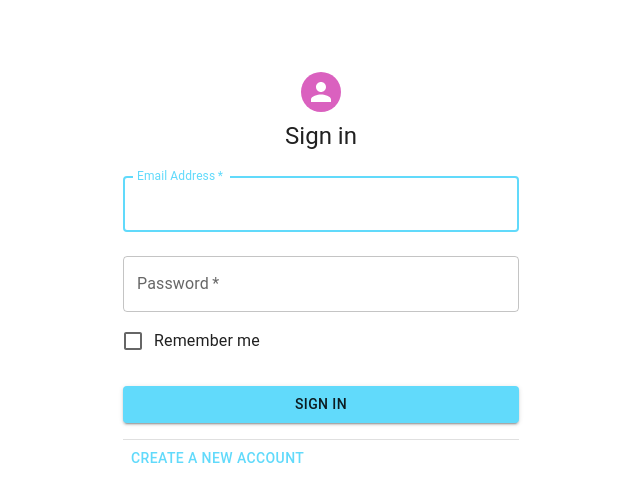
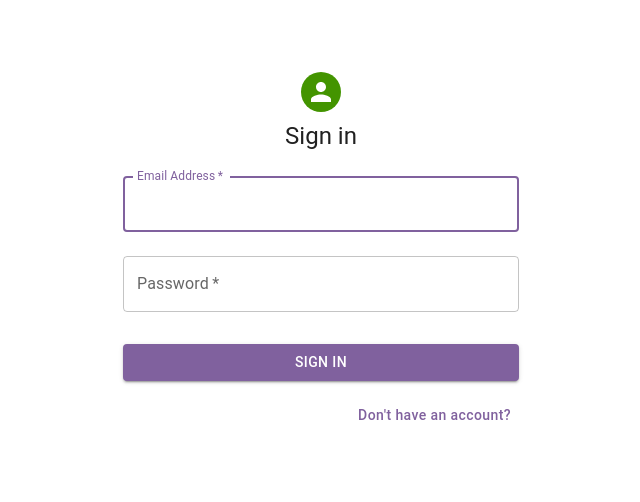
Before and after one commit to veatik90/QuizWhois, a React (Create React App) app: page /auth in a window 1280 px wide. Shown: the top 502 px of the page, without its empty margins (319-959 px from the left). Built offline with nearby package versions, Linux system fonts and the light colour scheme.

Commit message:
fix: rename openSignUp=>isOpenedSignUp, delete remember me etc

```diff
--- a/src/pages/Auth/SignIn/index.tsx
+++ b/src/pages/Auth/SignIn/index.tsx
@@ -4,18 +4,16 @@ import Avatar from '@mui/material/Avatar';
 import Button from '@mui/material/Button';
 import CssBaseline from '@mui/material/CssBaseline';
 import TextField from '@mui/material/TextField';
-import FormControlLabel from '@mui/material/FormControlLabel';
-import Checkbox from '@mui/material/Checkbox';
 import Box from '@mui/material/Box';
 import Typography from '@mui/material/Typography';
 import Container from '@mui/material/Container';
 import { useHistory } from 'react-router';
-import { Divider } from '@mui/material';
+import { Grid } from '@mui/material';
 import { SignInProps } from './interfaces';
+import { ButtonStyled } from './styles';
 
-export const SignIn: FC<SignInProps> = ({ setOpenSignUp }) => {
+export const SignIn: FC<SignInProps> = ({ setIsOpenedSignUp }) => {
   const history = useHistory();
-  const success = () => history.push('/');
   const [authErrorMessage, setAuthErrorMessage] = React.useState(undefined);
   const handleSubmit = (event: React.FormEvent<HTMLFormElement>) => {
     try {
@@ -26,10 +24,13 @@ export const SignIn: FC<SignInProps> = ({ setOpenSignUp }) => {
         email: data.get('email'),
         password: data.get('password'),
       });
-      success();
+      history.push('/');
     } catch (err: any) {
       setAuthErrorMessage(err.message);
     }
+  };
+  const openSignUp = () => {
+    setIsOpenedSignUp(true);
   };
 
   return (
@@ -68,14 +69,17 @@ export const SignIn: FC<SignInProps> = ({ setOpenSignUp }) => {
             id="password"
             autoComplete="current-password"
           />
-          {authErrorMessage}
-          <FormControlLabel control={<Checkbox value="remember" color="primary" />} label="Remember me" />
+          <Typography variant="body2" sx={{ color: '#FF4040' }}>
+            {authErrorMessage}
+          </Typography>
           <Button type="submit" fullWidth variant="contained" sx={{ mt: 3, mb: 2 }}>
             Sign In
           </Button>
-
-          <Divider />
-          <Button onClick={() => setOpenSignUp(true)}>Create a New Account</Button>
+          <Grid container justifyContent="flex-end">
+            <Grid item>
+              <ButtonStyled onClick={openSignUp}>Don&apos;t have an account?</ButtonStyled>
+            </Grid>
+          </Grid>
         </Box>
       </Box>
     </Container>
--- a/src/pages/Auth/SignIn/interfaces.ts
+++ b/src/pages/Auth/SignIn/interfaces.ts
@@ -1,3 +1,3 @@
 export interface SignInProps {
-  setOpenSignUp(open: boolean): void;
+  setIsOpenedSignUp(open: boolean): void;
 }
--- /dev/null
+++ b/src/pages/Auth/SignIn/styles.ts
@@ -0,0 +1,18 @@
+import styled from 'styled-components';
+import Button from '@mui/material/Button';
+
+export const ButtonStyled = styled(Button)({
+  textTransform: 'none',
+  '&:hover': {
+    borderColor: '#0062cc',
+    boxShadow: 'none',
+  },
+  '&:active': {
+    boxShadow: 'none',
+    backgroundColor: '#0062cc',
+    borderColor: '#005cbf',
+  },
+  '&:focus': {
+    boxShadow: '0 0 0 0.2rem rgba(0,123,255,.5)',
+  },
+});
--- a/src/pages/Auth/SignUp/index.tsx
+++ b/src/pages/Auth/SignUp/index.tsx
@@ -13,7 +13,7 @@ import { Divider } from '@mui/material';
 import { useHistory } from 'react-router';
 import { SignUpProps } from './interfaces';
 
-export const SignUp: FC<SignUpProps> = ({ setOpenSignUp }) => {
+export const SignUp: FC<SignUpProps> = ({ setIsOpenedSignUp }) => {
   const [emailError, setEmailError] = useState<boolean>(false);
   const [emailHelperText, setEmailHelperText] = useState<string>('');
   const [emailValue, setEmailValue] = useState<string>('');
@@ -169,7 +169,7 @@ export const SignUp: FC<SignUpProps> = ({ setOpenSignUp }) => {
           <Divider />
           <p>
             Already have an account?
-            <Button onClick={() => setOpenSignUp(false)}>SignIn</Button>
+            <Button onClick={() => setIsOpenedSignUp(false)}>SignIn</Button>
           </p>
         </Box>
       </Box>
--- a/src/pages/Auth/SignUp/interfaces.ts
+++ b/src/pages/Auth/SignUp/interfaces.ts
@@ -1,3 +1,3 @@
 export interface SignUpProps {
-  setOpenSignUp(open: boolean): void;
+  setIsOpenedSignUp(open: boolean): void;
 }
--- a/src/pages/Auth/index.tsx
+++ b/src/pages/Auth/index.tsx
@@ -4,12 +4,20 @@ import { SignIn } from './SignIn';
 import { SignUp } from './SignUp';
 
 export const Auth: FC = () => {
-  const [openSignUp, setOpenSignUp] = React.useState(false);
+  const [isOpenedSignUp, setIsOpenedSignUp] = React.useState(false);
 
   /**
   TODO: ESlint заставляет писать конкретно этот return в одну строку,
    но в таком случае сам же ругается на превышение длины строки.
   */
   // eslint-disable-next-line max-len
-  return <>{!openSignUp ? <SignIn setOpenSignUp={setOpenSignUp} /> : <SignUp setOpenSignUp={setOpenSignUp} />}</>;
+  return (
+    <>
+      {!isOpenedSignUp ? (
+        <SignIn setIsOpenedSignUp={setIsOpenedSignUp} />
+      ) : (
+        <SignUp setIsOpenedSignUp={setIsOpenedSignUp} />
+      )}
+    </>
+  );
 };
--- a/src/theme/index.tsx
+++ b/src/theme/index.tsx
@@ -3,10 +3,10 @@ import { createTheme } from '@mui/material';
 export const theme = createTheme({
   palette: {
     primary: {
-      main: '#61dafb',
+      main: '#80619E',
     },
     secondary: {
-      main: '#da61bf',
+      main: '#439400',
     },
   },
 });
```
